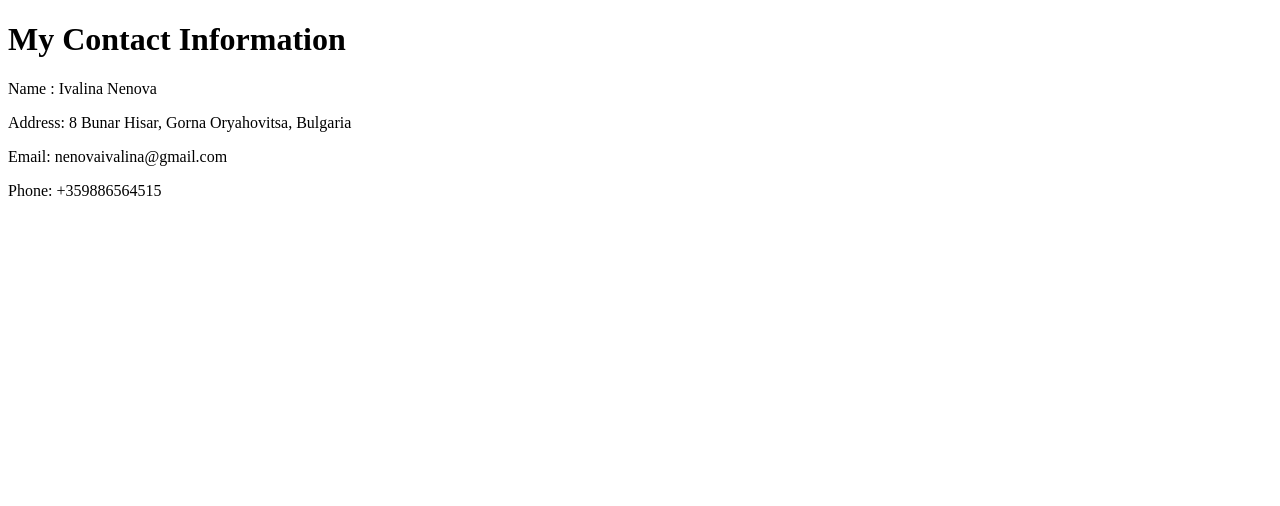
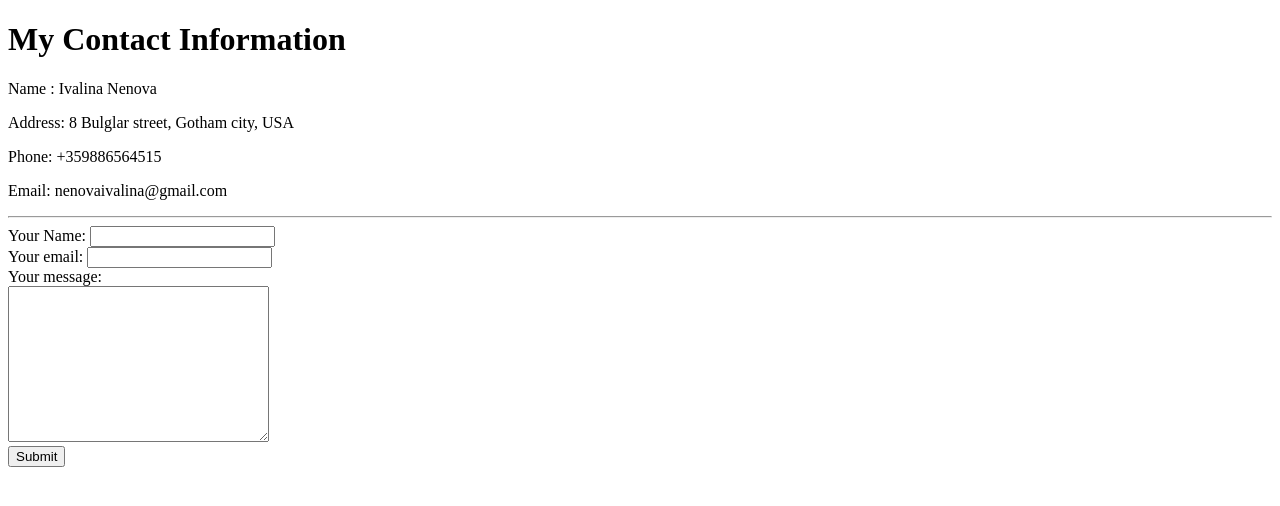
Before and after one commit to IvalinaNenova/Udemy-Courses, a plain HTML site: page Web Development Bootcamp/HTML - Personal Site/contact info.html in a window 1280 px wide. Drawn offline with Linux system fonts and the light colour scheme.

Commit message:
Added contact form in contact info

```diff
--- a/Web Development Bootcamp/HTML - Personal Site/contact info.html
+++ b/Web Development Bootcamp/HTML - Personal Site/contact info.html
@@ -7,8 +7,18 @@
   <body>
     <h1>My Contact Information</h1>
     <p>Name : Ivalina Nenova</p>
-    <p>Address: 8 Bunar Hisar, Gorna Oryahovitsa, Bulgaria</p>
+    <p>Address: 8 Bulglar street, Gotham city, USA</p>
+    <p>Phone: +359886564515</p>
     <p>Email: nenovaivalina@gmail.com</p>
-    <p>Phone: +359886564515</p>
+    <hr>
+    <form action="mailto:ivalinanenova@yahoo.com" method="post" enctype="text/plain">
+      <label for="">Your Name:</label>
+      <input type="text" name="YourName" value=""><br>
+      <label for="">Your email:</label>
+      <input type="email" name="YourEmail" value=""><br>
+      <label for="">Your message:</label><br>
+      <textarea name="YourMessage" rows="10" cols="30"></textarea><br>
+      <input type="submit" name="" value="Submit">
+    </form>
   </body>
   </html>
```
